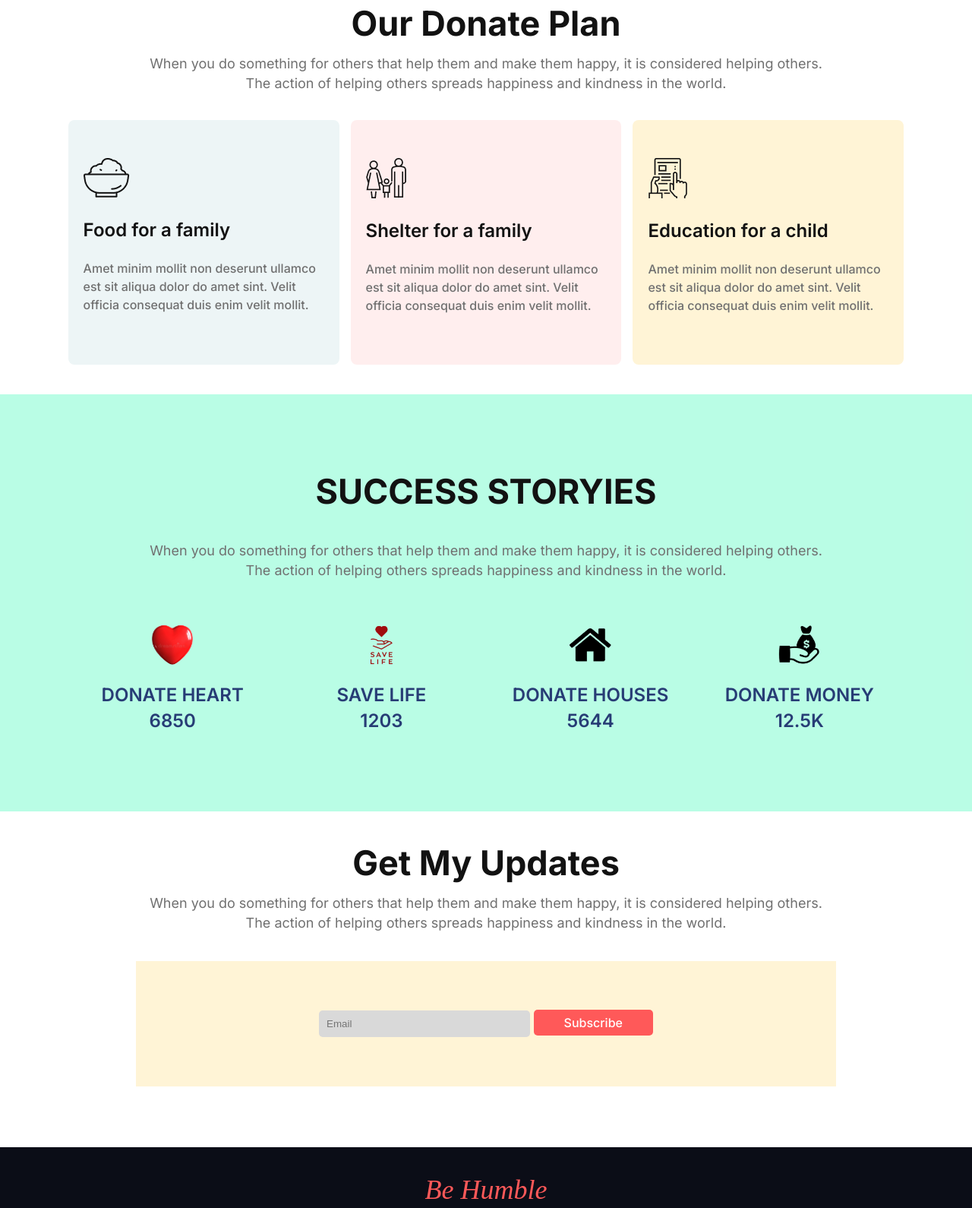
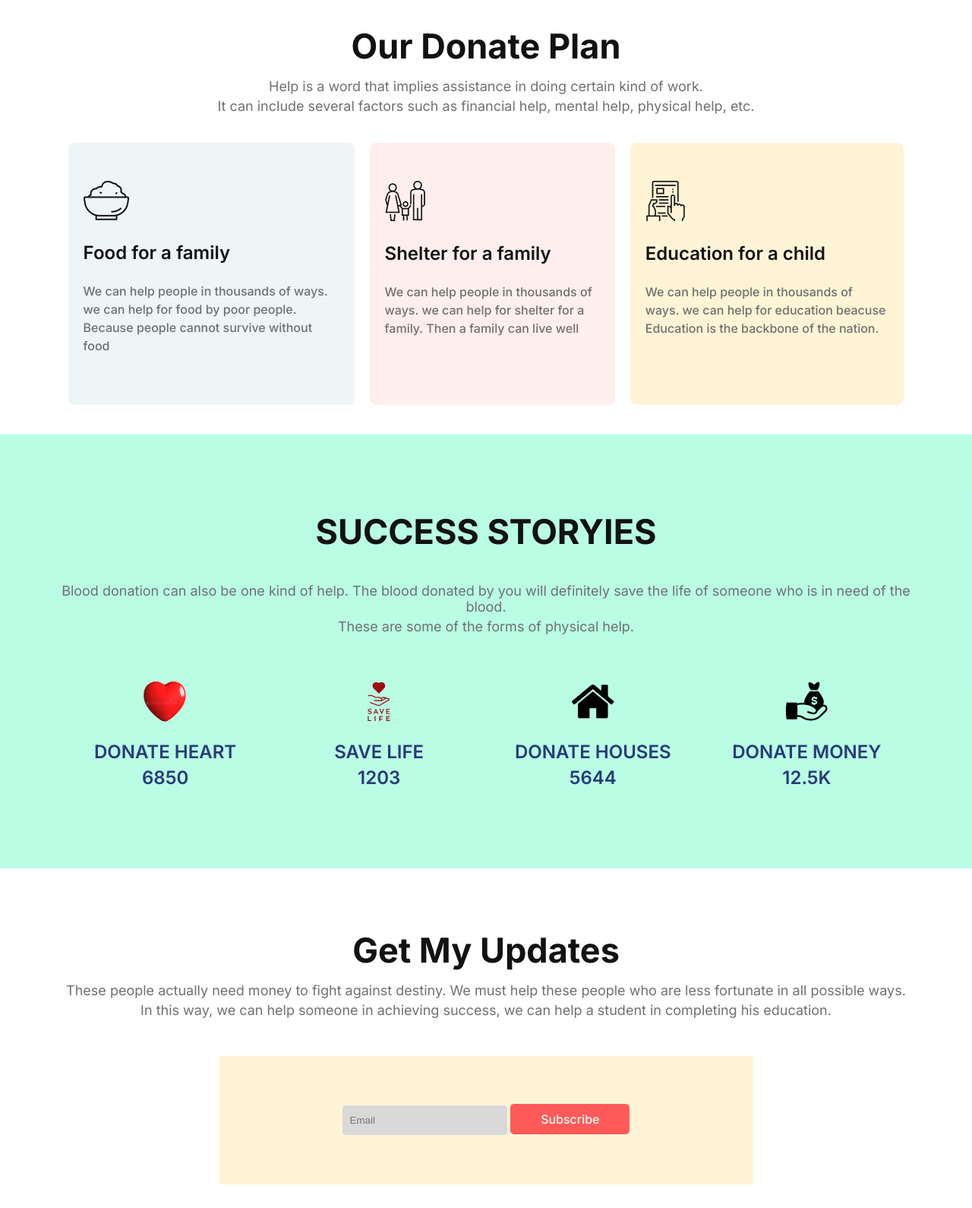
Before and after one commit to harunorrashid4419/first-assignment, a plain HTML site: page index.html in a window 1280 px wide. Shown: the part 1132-2722 px from the top of the page at 76% size. Drawn offline with Linux system fonts and the light colour scheme.

Commit message:
all complate

```diff
--- a/index.html
+++ b/index.html
@@ -27,8 +27,8 @@
 
     <section class="donate-section">
         <h2 class="second-header">Donate Today</h2>
-        <p class="paragraph black">When you do something for others that help them and make them happy, it is considered helping others.</p>
-        <p class="paragraph black">The action of helping others spreads happiness and kindness in the world.</p>
+        <p class="paragraph black">Helping others is the greatest quality of a human being. There are several ways and numerous styles to aid people who are in need of help.</p>
+        <p class="paragraph black">It costs nothing but the person who receives it, gets everything.</p>
         <div class="donate-amount">
             <ul>
                 <li><a href="#">100tk</a></li>
@@ -50,26 +50,26 @@
 
     <section class="donate-plan">
         <h2 class="second-header">Our Donate Plan</h2>
-        <p class="paragraph black">When you do something for others that help them and make them happy, it is considered helping others.</p>
-        <p class="paragraph black">The action of helping others spreads happiness and kindness in the world.</p>
+        <p class="paragraph black">Help is a word that implies assistance in doing certain kind of work. </p>
+        <p class="paragraph black">It can include several factors such as financial help, mental help, physical help, etc.</p>
 
         <div class="main-plane">
             <div class="same-content">
                 <img src="images/food.png" alt="">
                 <h3>Food for a family</h3>
-                <p>Amet minim mollit non deserunt ullamco est sit aliqua dolor do amet sint. Velit officia consequat duis enim velit mollit.</p>
+                <p>We can help people in thousands of ways.  we can help for food by poor people. Because people cannot survive without food</p>
             </div>
 
             <div id="second-content" class="same-content">
                 <img src="images/shelter.png" alt="">
                 <h3>Shelter for a family</h3>
-                <p>Amet minim mollit non deserunt ullamco est sit aliqua dolor do amet sint. Velit officia consequat duis enim velit mollit.</p>
+                <p>We can help people in thousands of ways.  we can help for shelter  for a family. Then a family can live well</p>
             </div>
 
             <div class="same-content third-content">
                 <img src="images/Frame-1.png" alt="">
                 <h3>Education for a child</h3>
-                <p>Amet minim mollit non deserunt ullamco est sit aliqua dolor do amet sint. Velit officia consequat duis enim velit mollit.</p>
+                <p>We can help people in thousands of ways.  we can help for education beacuse Education is the backbone of the nation. </p>
             </div>
         </div>
     </section>
@@ -79,8 +79,8 @@
     <section class="success-section">
         <h2 class="second-header">SUCCESS STORYIES</h2>
         <img src="images/dot-logo.png" alt="">
-        <p class="paragraph black">When you do something for others that help them and make them happy, it is considered helping others.</p>
-        <p class="paragraph black">The action of helping others spreads happiness and kindness in the world.</p>
+        <p class="paragraph black">Blood donation can also be one kind of help. The blood donated by you will definitely save the life of someone who is in need of the blood. </p>
+        <p class="paragraph black"> These are some of the forms of physical help.</p>
 
         <div class="main-success">
             <div class="same-content">
@@ -113,8 +113,8 @@
 
     <section class="get-update">
         <h2 class="second-header">Get My Updates</h2>
-        <p class="paragraph black">When you do something for others that help them and make them happy, it is considered helping others.</p>
-        <p class="paragraph black">The action of helping others spreads happiness and kindness in the world.</p>
+        <p class="paragraph black">These people actually need money to fight against destiny. We must help these people who are less fortunate in all possible ways. </p>
+        <p class="paragraph black"> In this way, we can help someone in achieving success, we can help a student in completing his education.</p>
 
         <div class="subscriber">
             <input type="email" placeholder="Email">
--- a/style.css
+++ b/style.css
@@ -25,7 +25,7 @@ body{
     text-align: center;
 }
 .button{
-    padding: 30px 0px 150px 0px;
+    padding: 35px 0px 150px 0px;
 }
 .main-button{
     font-size: 20px;
@@ -44,7 +44,7 @@ body{
 }
 .donate-section{
     text-align: center;
-    padding-top: 100px;
+    padding-top: 110px;
 }
 .second-header {
     font-size: 45px;
@@ -59,7 +59,7 @@ body{
     padding: 0px 5px;
 }
 .donate-section .donate-amount{
-    padding-top: 60px;
+    padding-top: 75px;
 }
 .donate-section .donate-amount ul li a{
     text-decoration: none;
@@ -104,7 +104,7 @@ body{
 }
 #second-content {
     background-color: #FFEEEE;
-    margin: 0px 15px;
+    margin: 0px 20px;
 }
 .donate-plan .third-content{
     background-color: #FFF4D6;
@@ -126,7 +126,7 @@ body{
 .success-section {
     text-align: center;
     background: #07f6a347;
-    padding: 100px 7%;
+    padding: 100px 6%;
 }
 .main-success {
     display: flex;
@@ -150,23 +150,23 @@ body{
 
 
 .get-update{
-    padding-top: 40px;
+    padding-top: 80px;
 }
 .get-update .subscriber{
     text-align: center;
     background-color: #FFF4D6;
-    width: 72%;
-    margin:40px auto 0;
+    width: 55%;
+    margin:50px auto 0;
     padding: 65px 0px;
 }
 .added-button{
-    padding: 7px 40px;
+    padding: 10px 40px;
     font-size: 16px;
     font-weight: 500;
 }
 .get-update .subscriber input{
     width: 28%;
-    padding: 10px 10px;
+    padding: 12px 10px;
     background: #D9D9D9;
     border: navajowhite;
     border-radius: 5px;
@@ -178,7 +178,7 @@ body{
     background:#0B0D17;
     text-align: center;
     padding: 35px 0px;
-    margin-top: 80px;
+    margin-top: 110px;
 }
 .socket h1 {
     color: rgb(255, 89, 89);
```
